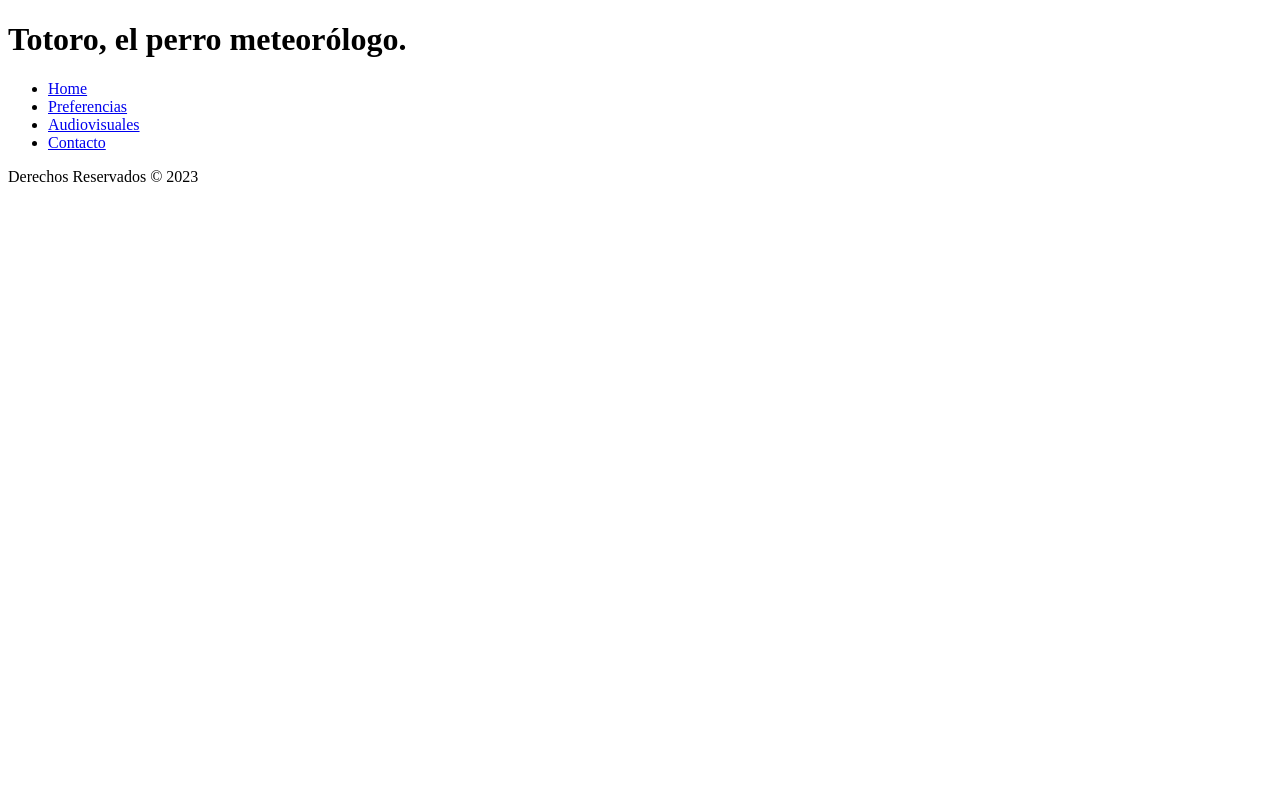
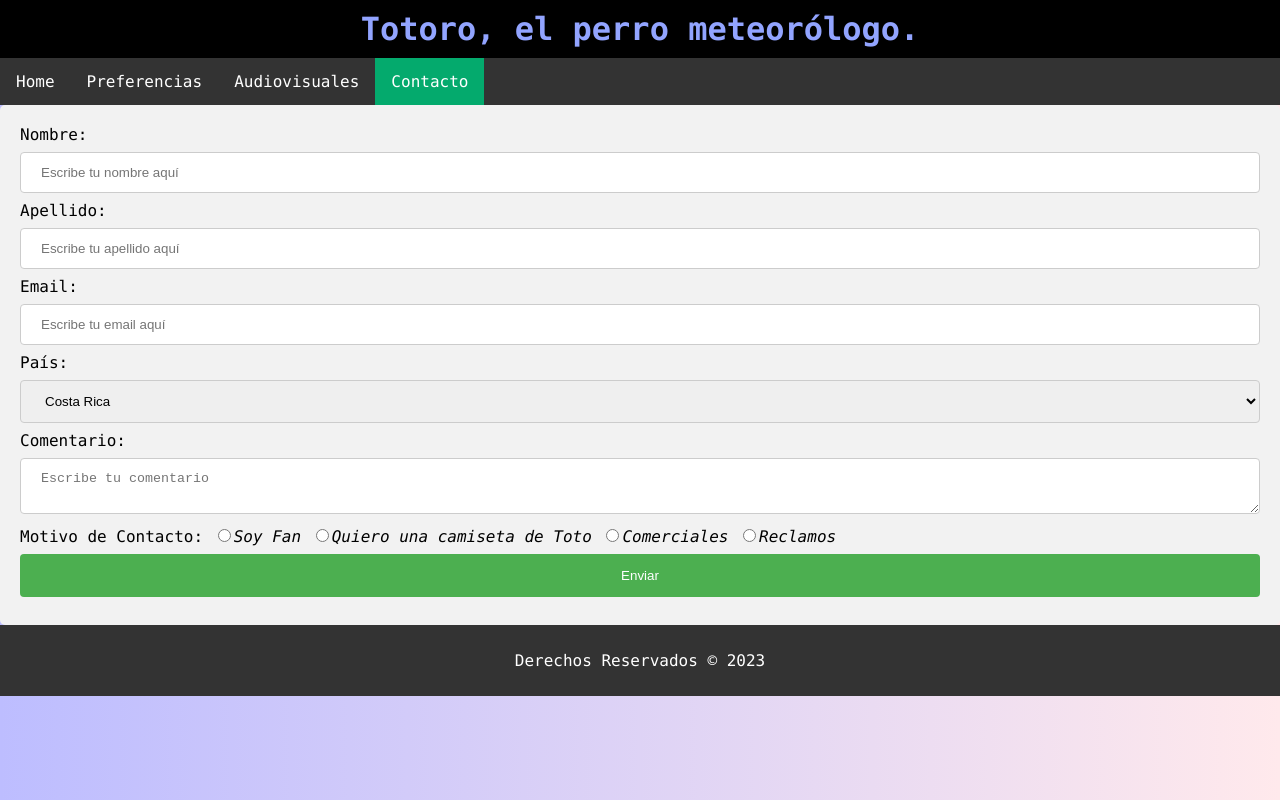
Before and after one commit to Demegorash/HTML_basic_first_proyect, a plain HTML site: page contacto.html in a window 1280 px wide. Drawn offline with Linux system fonts and the light colour scheme.

Commit message:
La página se ha completado y ha sido un éxito

```diff
--- a/contacto.html
+++ b/contacto.html
@@ -5,6 +5,96 @@
     <meta name="viewport" content="width=device-width, initial-scale=1.0">
     <link rel="shortcut icon" href="favicon.ico" type="image/x-icon">
     <title>Totoro, el perrito meteorológico</title>
+
+    <style>
+        body {
+            font-family: "Lucida Console", "Courier New", monospace;
+            background: linear-gradient(to right, rgb(189, 189, 255), rgb(255, 233, 236));
+            padding: 0;
+            margin: 0;
+        }
+
+        header {
+            text-align: center;
+        }
+
+        ul {
+            list-style-type: none;
+            margin: 0;
+            padding: 0;
+            overflow: hidden;
+            background-color: #333;
+        }
+
+        li {
+            float: left;
+        }
+
+        li a {
+            display: block;
+            color: white;
+            text-align: center;
+            padding: 14px 16px;
+            text-decoration: none;
+        }
+
+        li a:hover:not(.active) {
+            background-color: #111;
+        }
+
+        .active {
+            background-color: #04AA6D;
+        }
+
+        h1 {
+            background-color: black;
+            padding: 10px;
+            margin: 0;
+            color: #92a4ff;
+        }
+
+        input[type=text],
+        input[type=email],
+        textarea,
+        select {
+            width: 100%;
+            padding: 12px 20px;
+            margin: 8px 0;
+            display: inline-block;
+            border: 1px solid #ccc;
+            border-radius: 4px;
+            box-sizing: border-box;
+        }
+
+        input[type=submit] {
+            width: 100%;
+            background-color: #4CAF50;
+            color: white;
+            padding: 14px 20px;
+            margin: 8px 0;
+            border: none;
+            border-radius: 4px;
+            cursor: pointer;
+        }
+
+        input[type=submit]:hover {
+            background-color: #45a049;
+        }
+
+        div.contenedor-formulario {
+            border-radius: 5px;
+            background-color: #f2f2f2;
+            padding: 20px;
+        }
+        .footer {
+            background-color: #333;
+            color: #FFF;
+            padding: 10px;
+            text-align: center;
+            clear: both;
+        }
+    </style>
+
 </head>
 <body>
     <header>
@@ -14,13 +104,45 @@
                 <li><a href="index.html">Home</a></li>
                 <li><a href="preferencias.html">Preferencias</a></li>
                 <li><a href="audivisuales.html">Audiovisuales</a></li>
-                <li><a href="contacto.html">Contacto</a></li>
+                <li><a class="active" href="contacto.html">Contacto</a></li>
            </ul>
         </nav>
     </header>
 
+    <div class="contenedor-formulario">
+        <form>
+            <label for="nombre">Nombre: </label>
+            <input type="text" id="nombre" name="nombre" placeholder="Escribe tu nombre aquí" required minlength="3">
+            <label for="apellido">Apellido: </label>
+            <input type="text" id="apellido" name="apellido" placeholder="Escribe tu apellido aquí" required minlength="3>
+            <label for="mail">Email: </label>
+            <input type="email" id="mail" name="mail" placeholder="Escribe tu email aquí" required>
+            <label for="país">País: </label>
+            <select name="país" id="país">
+                <option value="Costa Rica">Costa Rica</option>
+                <option value="Honduras">Honduras</option>
+                <option value="El Salvador">El Salvador</option>
+                <option value="Nicaragua">Nicaragua</option>
+                <option value="Guatemala">Guatemala</option>
+                <option value="México">México</option>
+                <option value="USA">USA</option>
+                <option value="Canadá">Canadá</option>
+                <option value="Panamá">Panamá</option>
+            </select>
+            <label for="comentario">Comentario: </label>
+            <textarea name="comentario" id="comentario" placeholder="Escribe tu comentario"></textarea>
 
-<footer>
+            <label for="motivo">Motivo de Contacto: </label>
+            <input type="radio" id="motivo" name="motivo"><i>Soy Fan</i>
+            <input type="radio" id="motivo" name="motivo"><i>Quiero una camiseta de Toto</i>
+            <input type="radio" id="motivo" name="motivo"><i>Comerciales</i>
+            <input type="radio" id="motivo" name="motivo"><i>Reclamos</i>
+
+            <input type="submit" value="Enviar">
+        </form>
+    </div>
+
+<footer class="footer">
     <p>Derechos Reservados &copy; 2023</p>
 </footer>
 
```
Also changed, not shown: index.html (+4 -4 lines), preferencias.html (+7 -7 lines).
